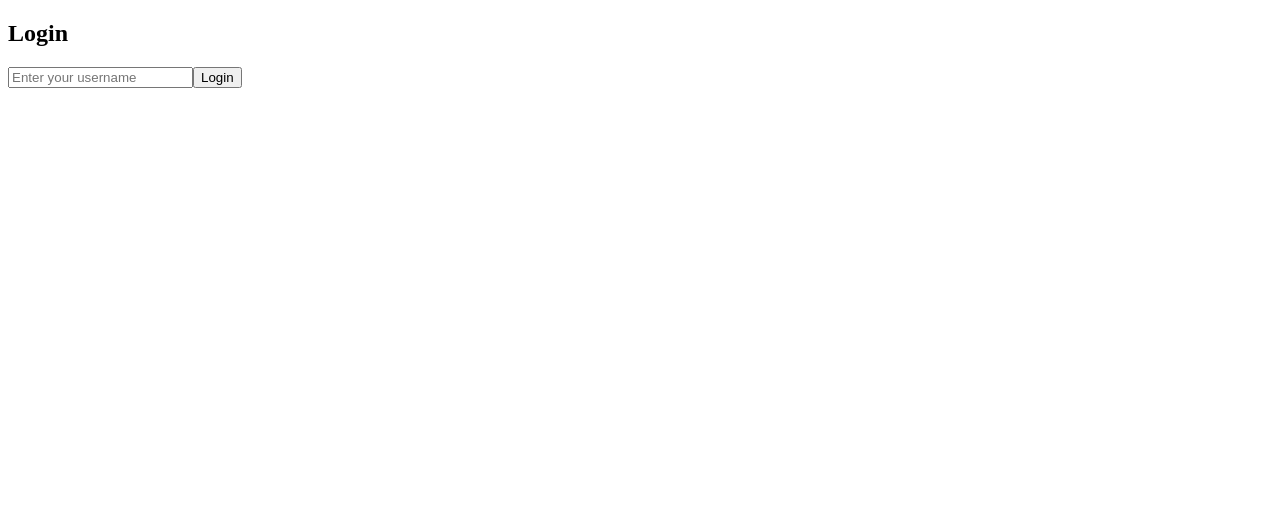
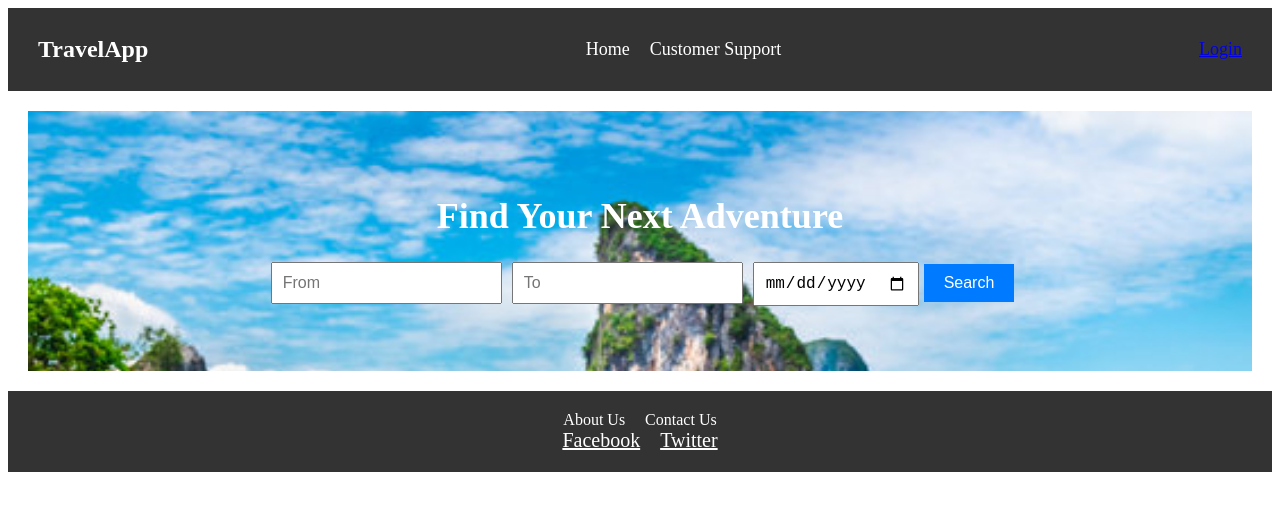
Before and after one commit to asthad1/Infinity_Travel, a React (Create React App) app in the folder frontend/: page / in a window 1280 px wide. Before the commit this address led to /login. Shown: the top 510 px of the page. Built offline with nearby package versions, Linux system fonts and the light colour scheme; the HTML template or start-up script is replaced by a standard one.

Commit message:
Created app front-end

```diff
--- a/frontend/src/App.js
+++ b/frontend/src/App.js
@@ -1,16 +1,24 @@
 import React, { useState } from 'react';
 import { BrowserRouter as Router, Route, Routes, Navigate, useNavigate } from 'react-router-dom';
+import Home from './pages/Home';
+import Support from './pages/Support';
+import Navbar from './components/Navbar';
+import Footer from './components/Footer';
 
 function App() {
   const [user, setUser] = useState(null);
 
   return (
     <Router>
+      <Navbar />
       <Routes>
+        <Route path="/" element={<Home />} />
         <Route path="/login" element={user ? <Navigate to="/welcome" /> : <Login setUser={setUser} />} />
         <Route path="/welcome" element={user ? <Welcome user={user} /> : <Navigate to="/login" />} />
-        <Route path="*" element={<Navigate to="/login" />} />
+        <Route path="/support" element={<Support />} />
+        <Route path="*" element={<Navigate to="/" />} />
       </Routes>
+      <Footer />
     </Router>
   );
 }
--- /dev/null
+++ b/frontend/src/components/Footer.css
@@ -0,0 +1,28 @@
+/* Footer.css */
+.footer {
+  background-color: #333;
+  color: white;
+  text-align: center;
+  padding: 20px 0;
+}
+
+.footer-links a {
+  color: white;
+  margin: 0 10px;
+  text-decoration: none;
+  font-size: 16px;
+}
+
+.footer-links a:hover {
+  text-decoration: underline;
+}
+
+.footer-social a {
+  color: white;
+  margin: 0 10px;
+  font-size: 20px;
+}
+
+.footer-social a:hover {
+  text-decoration: underline;
+}
--- /dev/null
+++ b/frontend/src/components/Footer.js
@@ -0,0 +1,19 @@
+import React from 'react';
+import './Footer.css';  // Import styles
+
+const Footer = () => {
+  return (
+    <footer className="footer">
+      <div className="footer-links">
+        <a href="/about">About Us</a>
+        <a href="/contact">Contact Us</a>
+      </div>
+      <div className="footer-social">
+        <a href="https://facebook.com">Facebook</a>
+        <a href="https://twitter.com">Twitter</a>
+      </div>
+    </footer>
+  );
+};
+
+export default Footer;
--- /dev/null
+++ b/frontend/src/components/Navbar.css
@@ -0,0 +1,37 @@
+/* Navbar.css */
+.navbar {
+  display: flex;
+  justify-content: space-between;
+  align-items: center;
+  padding: 15px 30px;
+  background-color: #333;
+  color: white;
+}
+
+.logo h1 {
+  margin: 0;
+  font-size: 24px;
+}
+
+.nav-links {
+  list-style: none;
+  display: flex;
+}
+
+.nav-links li {
+  margin-right: 20px;
+}
+
+.nav-links a {
+  color: white;
+  text-decoration: none;
+  font-size: 18px;
+}
+
+.nav-links a:hover {
+  text-decoration: underline;
+}
+
+.user-profile {
+  font-size: 18px;
+}
--- /dev/null
+++ b/frontend/src/components/Navbar.js
@@ -0,0 +1,23 @@
+import React from 'react';
+import { Link } from 'react-router-dom';
+import './Navbar.css';  // Import styles
+
+const Navbar = () => {
+  return (
+    <nav className="navbar">
+      <div className="logo">
+        <h1>TravelApp</h1>
+      </div>
+      <ul className="nav-links">
+        <li><Link to="/">Home</Link></li>
+        <li><Link to="/support">Customer Support</Link></li>
+        {/* Add more links as needed */}
+      </ul>
+      <div className="user-profile">
+        <Link to="/login">Login</Link>
+      </div>
+    </nav>
+  );
+};
+
+export default Navbar;
--- /dev/null
+++ b/frontend/src/pages/Home.css
@@ -0,0 +1,37 @@
+/* Home.css */
+.home {
+  text-align: center;
+  padding: 20px;
+}
+
+.hero {
+  background-image: url('../assets/images/ladyonboat.jpg');
+  /* Add your hero image */
+  background-size: cover;
+  padding: 60px 0;
+  color: white;
+}
+
+.hero h1 {
+  font-size: 36px;
+  margin-bottom: 20px;
+}
+
+.search-bar input {
+  padding: 10px;
+  margin: 5px;
+  font-size: 16px;
+}
+
+.search-bar button {
+  padding: 10px 20px;
+  background-color: #007BFF;
+  color: white;
+  border: none;
+  cursor: pointer;
+  font-size: 16px;
+}
+
+.search-bar button:hover {
+  background-color: #0056b3;
+}
--- /dev/null
+++ b/frontend/src/pages/Home.js
@@ -0,0 +1,20 @@
+import React from 'react';
+import './Home.css';  // Import styles
+
+const Home = () => {
+  return (
+    <div className="home">
+      <div className="hero">
+        <h1>Find Your Next Adventure</h1>
+        <div className="search-bar">
+          <input type="text" placeholder="From" />
+          <input type="text" placeholder="To" />
+          <input type="date" />
+          <button>Search</button>
+        </div>
+      </div>
+    </div>
+  );
+};
+
+export default Home;
--- /dev/null
+++ b/frontend/src/pages/Support.css
@@ -0,0 +1,25 @@
+/* Support.css */
+.support {
+  padding: 20px;
+  text-align: center;
+}
+
+.support h1 {
+  font-size: 32px;
+  margin-bottom: 20px;
+}
+
+.support p {
+  font-size: 18px;
+  color: #666;
+  margin-bottom: 40px;
+}
+
+.category-card {
+  padding: 15px;
+  margin: 10px;
+  background-color: #f9f9f9;
+  border: 1px solid #ddd;
+  display: inline-block;
+  min-width: 150px;
+}
--- /dev/null
+++ b/frontend/src/pages/Support.js
@@ -0,0 +1,13 @@
+import React from 'react';
+import './Support.css';  // Import styles
+
+const Support = () => {
+  return (
+    <div className="support">
+      <h1>Customer Support</h1>
+      <p>How can we assist you today?</p>
+    </div>
+  );
+};
+
+export default Support;
```
Also changed, not shown: frontend/src/assets/images/ladyonboat.jpg (added).
